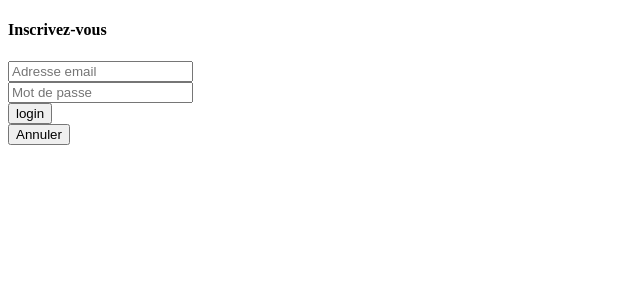
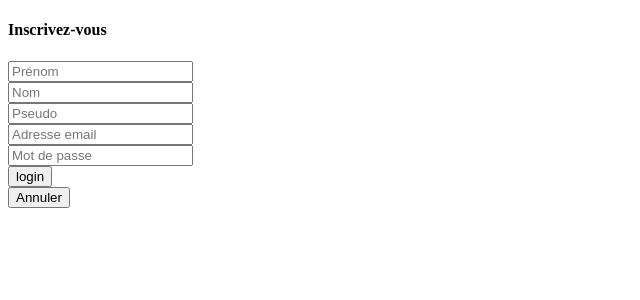
Before and after one commit to oceanetorche/livechat, a PHP site: page /view/signup.php in a window 1280 px wide. Shown: the top 300 px of the page, without its empty margins (0-640 px from the left). Run offline with PHP 8.4, Linux system fonts and the light colour scheme.

Commit message:
sign up page form

```diff
--- a/view/signup.php
+++ b/view/signup.php
@@ -10,32 +10,44 @@
 ?>
 
 <!DOCTYPE html>
-<html lang="en">
+<html lang="fr">
 <head>
     <meta charset="UTF-8">
-    <title>Title</title>
+    <title>Sign up</title>
 </head>
 <body>
+
 <!-- content page -->
-<section class="bgwhite p-t-66 p-b-60">
-    <div class="container">
-        <div class="row">
+<section>
+    <div>
+        <div>
 
-            <div class="col-md-12 p-b-30">
-                <form class="leave-comment">
-                    <h4 class="m-text26 p-b-36 p-t-15">
+            <div>
+                <form>
+                    <h4>
                         Inscrivez-vous
                     </h4>
 
-                    <div class="bo4 of-hidden size15 m-b-20">
-                        <input class="sizefull s-text7 p-l-22 p-r-22" type="email" name="email" placeholder="Adresse email">
+                    <div>
+                        <input type="text" name="firstname" placeholder="Prénom">
+                    </div>
+                    <div>
+                        <input type="text" name="lastname" placeholder="Nom">
                     </div>
 
-                    <div class="bo4 of-hidden size15 m-b-20">
-                        <input class="sizefull s-text7 p-l-22 p-r-22" type="password" name="userPswd" placeholder="Mot de passe">
+                    <div>
+                        <input type="text" name="pseudo" placeholder="Pseudo">
                     </div>
-                    <input type="submit" value="login" class="flex-c-m size2 bg4 bo-rad-23 hov1 m-text3 trans-0-4"><br>
-                    <input type="reset" value="Annuler" class="flex-c-m size2 bg4 bo-rad-23 hov1 m-text3 trans-0-4">
+
+                    <div>
+                        <input type="email" name="email" placeholder="Adresse email">
+                    </div>
+
+                    <div>
+                        <input type="password" name="password" placeholder="Mot de passe">
+                    </div>
+                    <input type="submit" value="login"><br>
+                    <input type="reset" value="Annuler">
 
                 </form>
             </div>
```
